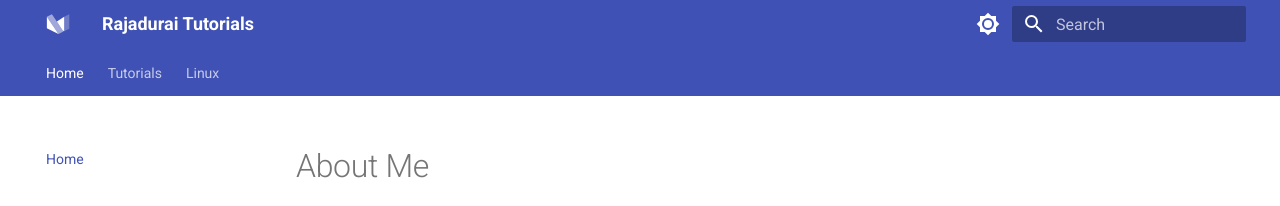
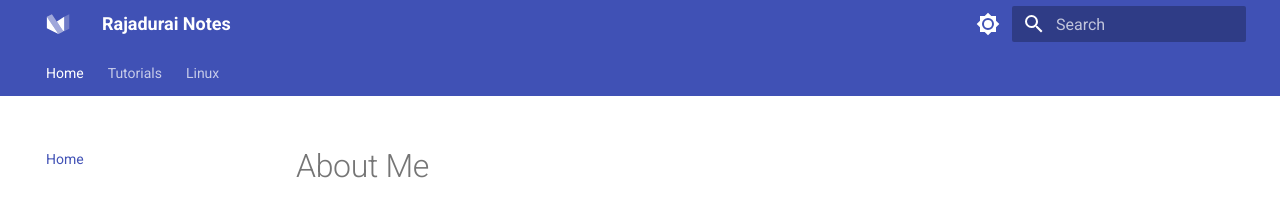
Before and after one commit to rajaduraicloud/tutorial-documentation, an MkDocs documentation site: the page built from docs/index.md, in a window 1280 px wide. Shown: the top 206 px of the page. Built offline with MkDocs 1.6.1 and Material for MkDocs 9.7.7, drawn with Linux system fonts in a browser that asks for light colours.

Commit message:
Update mkdocs.yml

```diff
--- a/mkdocs.yml
+++ b/mkdocs.yml
@@ -1,4 +1,4 @@
-site_name: Rajadurai Tutorials
+site_name: Rajadurai Notes
 site_author: Rajadurai M
 site_description: >-
   Making DevOps accessible and easy to understand
```
